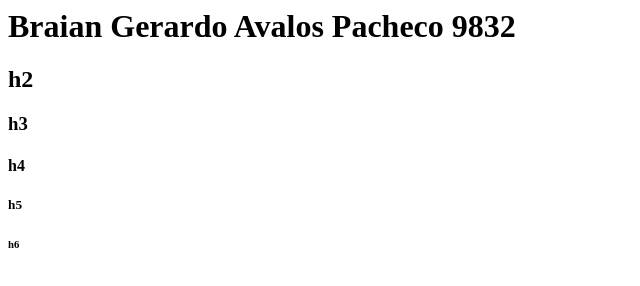
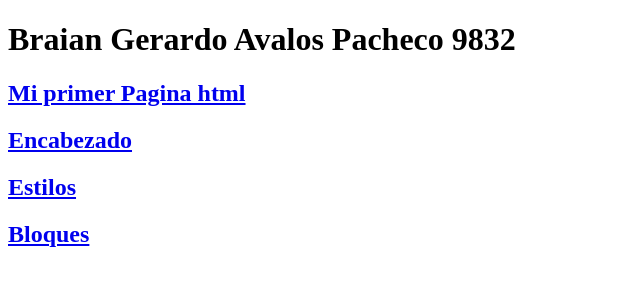
Before and after one commit to BraianAvalos/TecnologiasDeInternet2020, a plain HTML site: page index.html in a window 1280 px wide. Shown: the whole page, without its empty margins (0-640 px from the left). Drawn offline with Linux system fonts and the light colour scheme.

Commit message:
Agrega ligas

```diff
--- a/index.html
+++ b/index.html
@@ -1,8 +1,18 @@
-<body>
-	<h1>Braian Gerardo Avalos Pacheco 9832</h1>
-	<h2>h2</h2>
-	<h3>h3</h3>
-	<h4>h4</h4>
-	<h5>h5</h5>
-	<h6>h6</h6>
-</body>
+<!DOCTYPE html>
+<html lang="en">
+<head>
+	<meta charset="UTF-8">
+	<meta name="viewport" content="width=device-width, initial-scale=1.0">
+	<title>Document</title>
+</head>
+	<body>
+		<h1>Braian Gerardo Avalos Pacheco 9832</h1>
+		<h2><a href="primerpaginahtml/index.html">Mi primer Pagina html</a></h2>
+		<h2><a href="headings/heding.html">Encabezado</a></h2>
+		<h2><a href="estilos/htmlStyles.html">Estilos</a></h2>
+		<h2><a href="bloques/bloques.html">Bloques</a></h2>
+
+
+
+	</body>
+</html>
```
